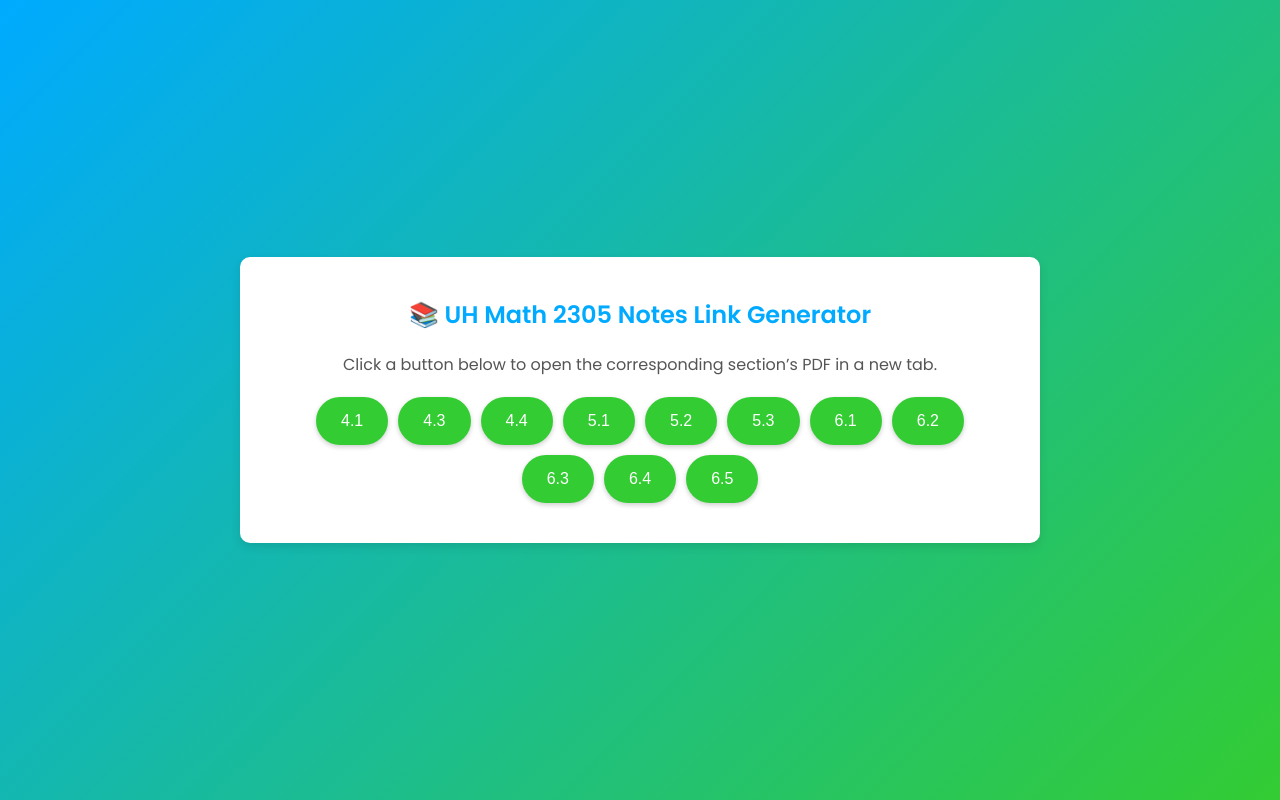
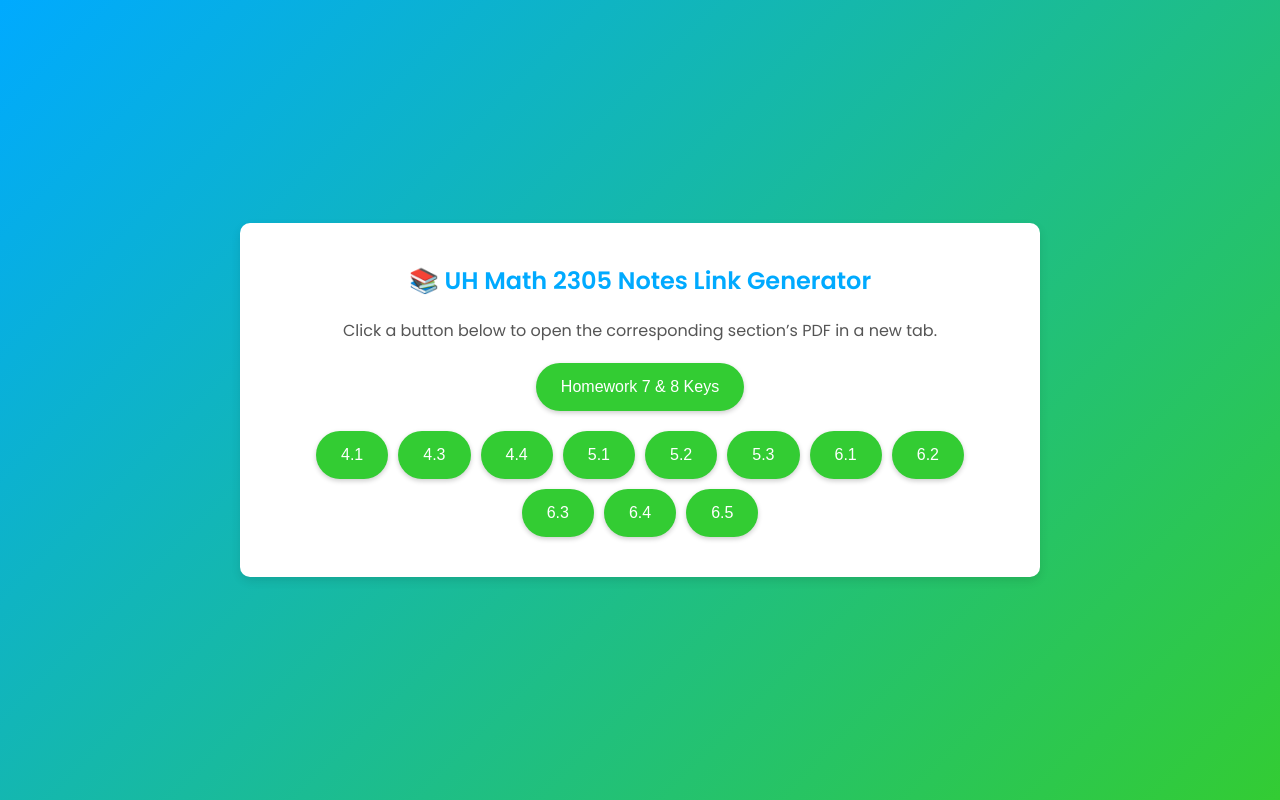
Before and after one commit to JannahSeeker/2305Notes, a plain HTML site: page index.html in a window 1280 px wide. Drawn offline with Linux system fonts and the light colour scheme.

Commit message:
Update index.html

```diff
--- a/index.html
+++ b/index.html
@@ -75,6 +75,9 @@
     <h2>📚 UH Math 2305 Notes Link Generator</h2>
     <p>Click a button below to open the corresponding section’s PDF in a new tab.</p>
     <div class="section-buttons">
+      <button onclick="window.open('keys.html', '_blank')">Homework 7 & 8 Keys</button>
+    </div>
+    <div class="section-buttons">
       <button onclick="openSection('4.1')">4.1</button>
       <button onclick="openSection('4.3')">4.3</button>
       <button onclick="openSection('4.4')">4.4</button>
```
